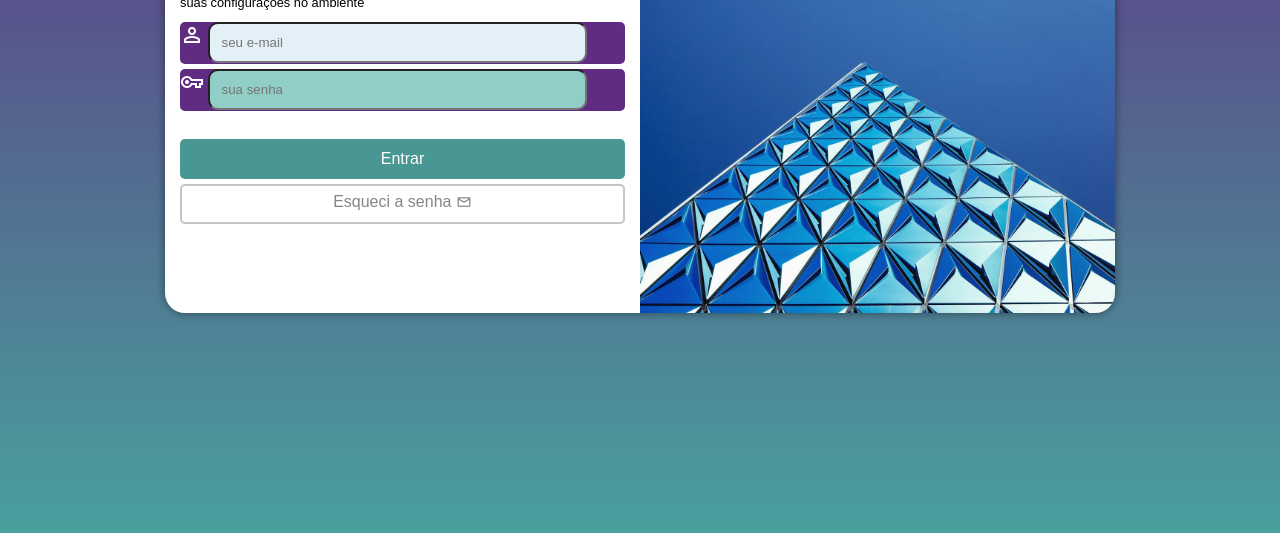
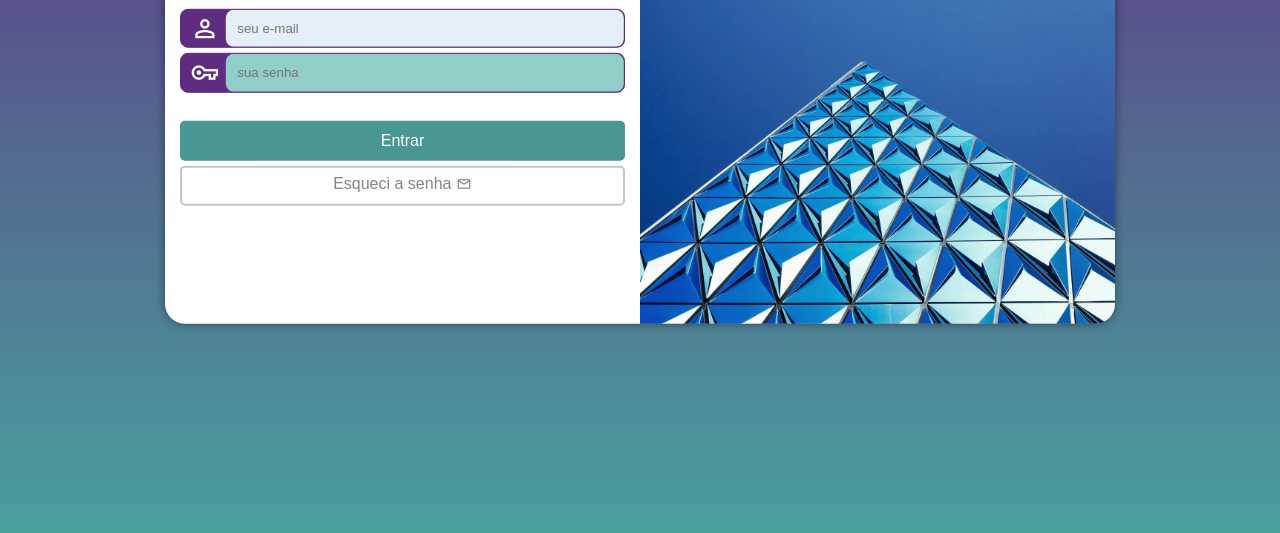
Before and after one commit to kauancristian/Login-responsivo, a plain HTML site: page index.html in a window 1280 px wide. Shown: the part 267-800 px from the top of the page. Drawn offline with nearby package versions, Linux system fonts and the light colour scheme.

Commit message:
Finalização do Login responsivo

```diff
--- a/estilos/media-queries.css
+++ b/estilos/media-queries.css
@@ -10,12 +10,14 @@ que são telas pequenas e celulares
 @media screen and (min-width:768px) and (max-width:992px){
     section#login{
         width: 80vw;
+        height: 320px;
     }
 
     section#login > div#imagem{
         float: left;
         width: 30%;
-        height: 100vh;
+        height: 100%;
+        background-size: cover;
     }
 
     section#login > div#cadastro{
@@ -33,7 +35,7 @@ que são telas pequenas e celulares
 @media screen and (min-width:992px) {
     section#login{
         width: 950px;
-        height: 50vh;
+        height: 53vh;
     }
 
     section#login > div#imagem{
@@ -47,11 +49,6 @@ que são telas pequenas e celulares
         width: 50%;
     }
 
-    #cadastro > aside{
-        text-align: justify;
-        font-size: 1.2em;
-    }
-
     #cadastro h1{
         font-size: 2em;
     }
--- a/estilos/style.css
+++ b/estilos/style.css
@@ -37,12 +37,13 @@ main{
 
     top: 50%;
     left: 50%;
-    transform: translate(-50%, -55%);
     overflow: hidden;
     box-shadow: 0px 0px 10px rgba(0, 0, 0, 0.450);
 
+
     transition: width 0.3s, height 0.3s;
     transition-timing-function: ease;
+    transform: translate(-50%, -55%);
 }
 
     /* Imagem no login */
@@ -78,17 +79,32 @@ main{
 
         form > div.campo{
             background-color: #5f2c82;
-            border-radius: 5px;
+            border-radius: 8px;
+            height: 39.48px;
+            margin: 5px 0px;
+            overflow:hidden;
+            border: 1.8px solid #5f2c82;
+
             transform: translate(0, 7px);
-            height: 42px;
-            margin: 5px 0px;
+        }
+
+            div.campo > #isenha:focus-within {
+                background-color: white;
+            }
+
+            div.campo > #ilogin:focus-within {
+                background-color: white;
             }
 
             form > div.campo > .botton{
                 padding:11px;
-            border-radius: 10px;
-            width: 85%;
+                border-radius: 8px;
+                width: calc(100% - 45px);   /* Lembrar da função calc no css */
+                height: 100%;
                 outline: none;
+                border:none;
+
+                transform: translate(0.8px, -12px);
             }
 
             div.campo > label{
@@ -97,6 +113,11 @@ main{
 
             div.campo > i{
                 color: white;
+                font-size: 1.8em;
+                width: 40px;
+                padding: 7px;
+
+                transform: translate(2.5px, -2px);
             }
 
         input#ilogin{
@@ -117,9 +138,10 @@ main{
             background-color: #499792;
             border-radius: 5px;
             border: none;;
-            transform: translate(0, 30px);
             font-size: 1em;
             cursor: pointer;
+
+            transform: translate(0, 30px);
         }
 
             form > input[type=submit]:hover{
@@ -136,8 +158,9 @@ main{
             border: 2px solid rgb(197, 197, 197);
             text-align: center;
             border-radius: 5px;
+            font-size: 1em;
+
             transform: translate(0, 35px);
-            font-size: 1em;
         }
 
             form > .botao:hover{
@@ -146,6 +169,7 @@ main{
 
             form > .botao > i{
                 font-size: 1em;
+                position: relative;
+
                 transform: translate(0,3px);
-                position: relative;
             }
```
Lines whose indentation alone changed are shown as unchanged.
